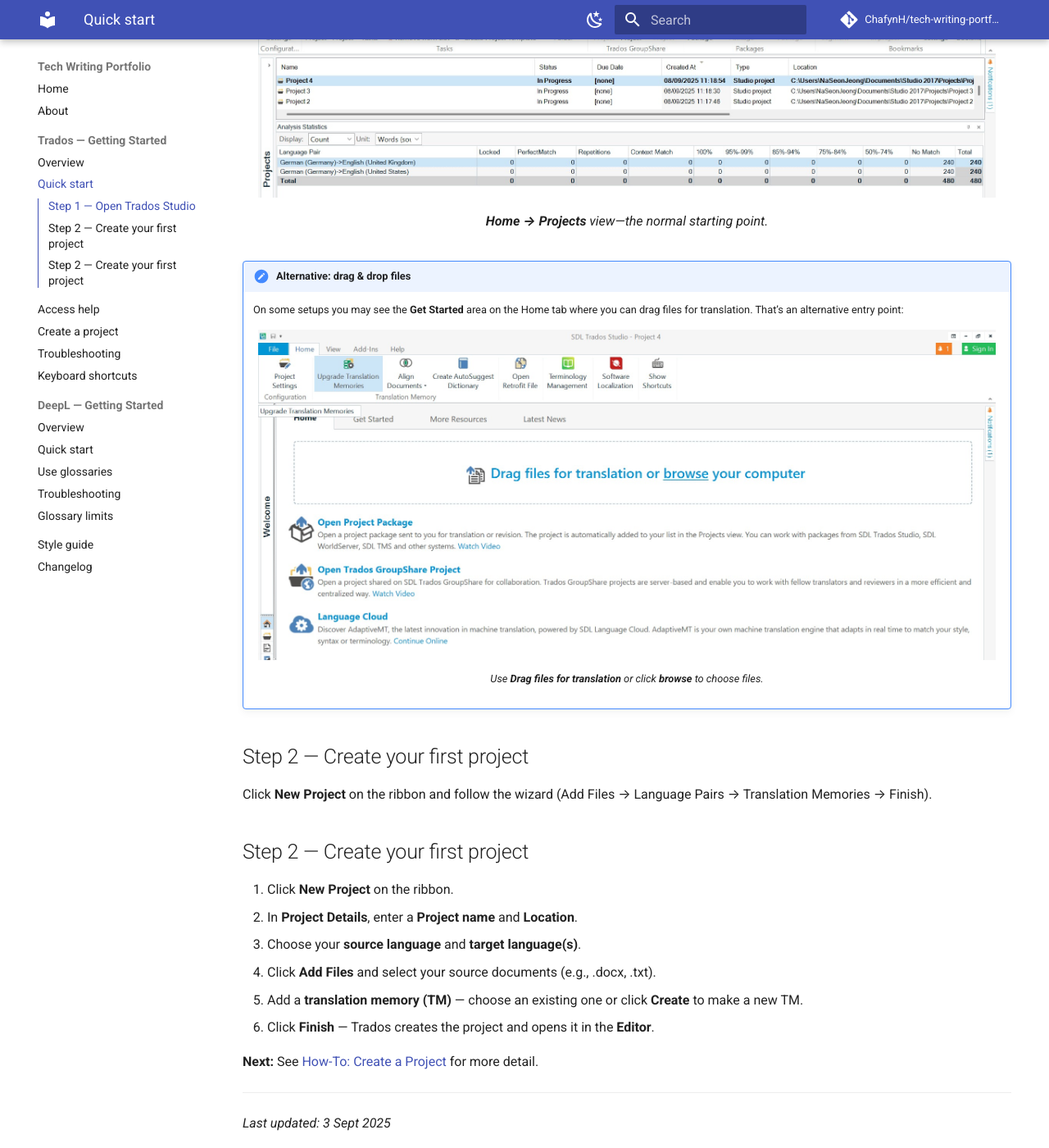
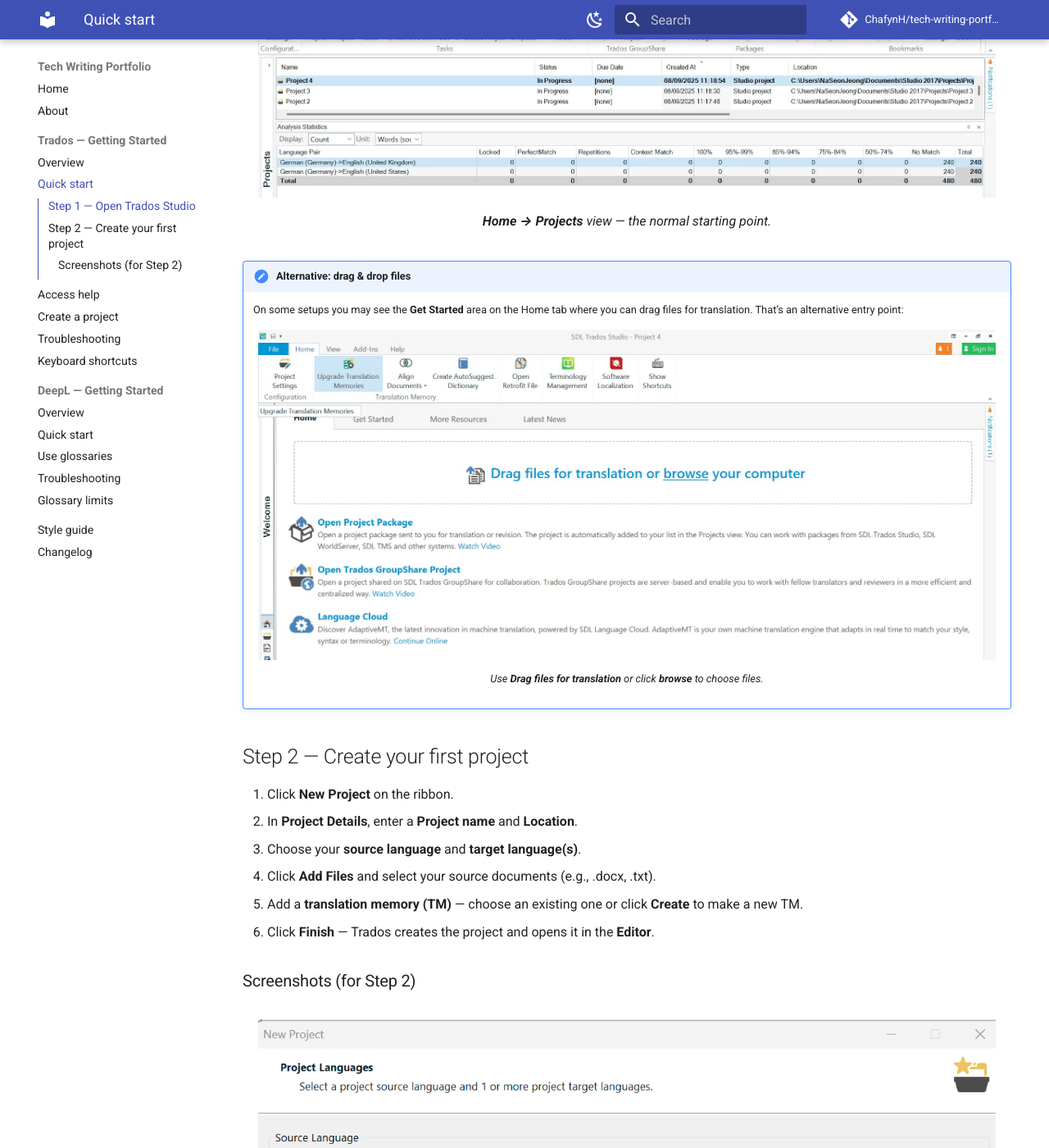
Before and after one commit to Chafyn/tech-writing-portfolio, an MkDocs documentation site: the page built from docs/trados-getting-started/quick-start.md, in a window 1280 px wide and 1400 px high, scrolled down 377 px. Shown: the whole window at 82% size. Built offline with MkDocs 1.6.1 and Material for MkDocs 9.7.7, drawn with Linux system fonts in a browser that asks for light colours; comment, search, counter and statistics services are not loaded; some of the changed text lies outside the part shown.

Commit message:
Added images

```diff
--- a/docs/trados-getting-started/quick-start.md
+++ b/docs/trados-getting-started/quick-start.md
@@ -8,7 +8,7 @@
 
 <figure markdown>
   ![Trados Home tab in the Projects view with the ribbon visible](../assets/images/trados/home-projects-view.png){ width="900" }
-  <figcaption><b>Home → Projects</b> view—the normal starting point.</figcaption>
+  <figcaption><b>Home → Projects</b> view — the normal starting point.</figcaption>
 </figure>
 
 !!! note "Alternative: drag & drop files"
@@ -19,11 +19,6 @@
       <figcaption>Use <b>Drag files for translation</b> or click <b>browse</b> to choose files.</figcaption>
     </figure>
 
-
-
-## Step 2 — Create your first project
-Click **New Project** on the ribbon and follow the wizard (Add Files → Language Pairs → Translation Memories → Finish).
-
 ## Step 2 — Create your first project
 
 1. Click **New Project** on the ribbon.
@@ -33,8 +28,27 @@
 5. Add a **translation memory (TM)** — choose an existing one or click **Create** to make a new TM.
 6. Click **Finish** — Trados creates the project and opens it in the **Editor**.
 
+### Screenshots (for Step 2)
+
+<figure markdown>
+  ![Project Wizard on Language Pairs step showing source and target languages](../assets/images/trados/wizard-language-pairs.png){ width="900" }
+  <figcaption><b>Wizard — Language Pairs</b>: set source and target languages.</figcaption>
+</figure>
+
+<figure markdown>
+  ![Home ribbon with the New Project button visible](../assets/images/trados/home-new-project.png){ width="900" }
+  <figcaption><b>Home → New Project</b>: click to start the wizard.</figcaption>
+</figure>
+
+<figure markdown>
+  ![Project Wizard on Add Files step with source files listed](../assets/images/trados/wizard-add-files.png){ width="900" }
+  <figcaption><b>Wizard — Add Files</b>: select the files to translate.</figcaption>
+</figure>
+
+
 
 **Next:** See [How-To: Create a Project](how-to-create-project.md) for more detail.
 
 ---
+
 *Last updated: 3 Sept 2025*
```
Also changed, not shown: docs/assets/images/trados/home-new-project.png (added), docs/assets/images/trados/wizard-add-files.png (added), docs/assets/images/trados/wizard-language-pairs.png (added).
